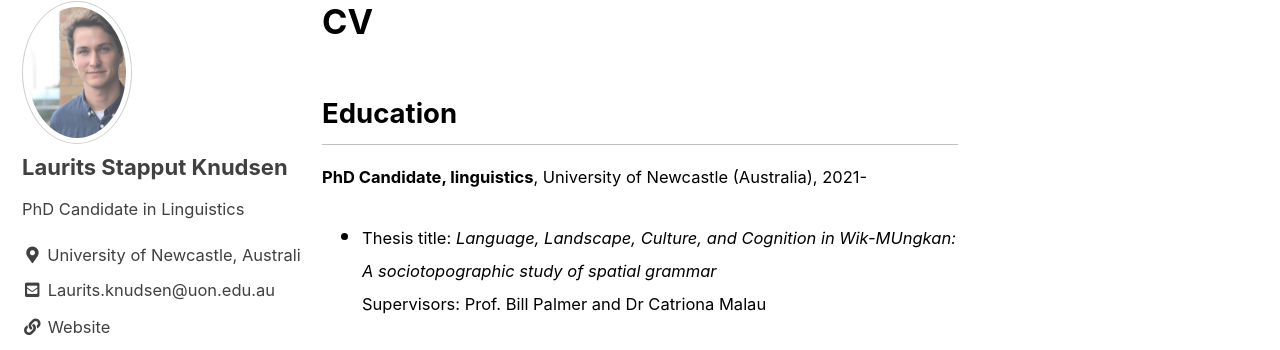
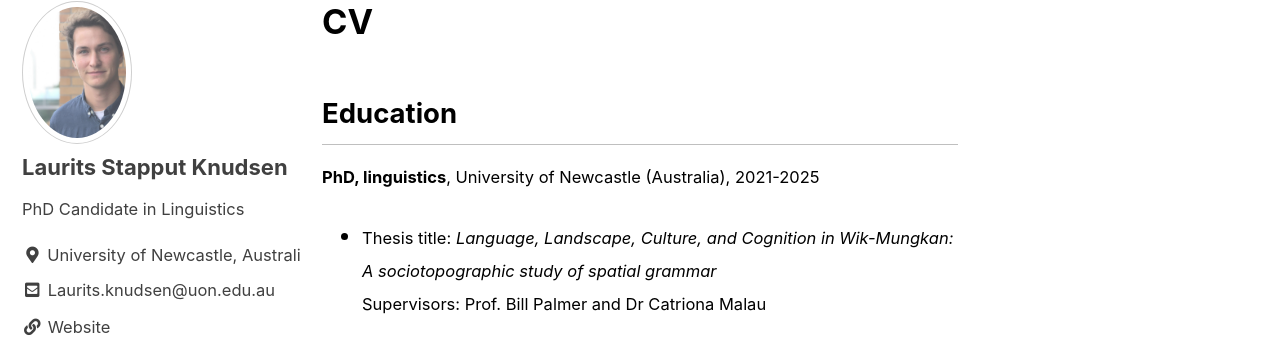
Before and after one commit to lstapputknudsen/lstapputknudsen.github.io, a Jekyll site: the page built from _pages/cv.md, in a window 1280 px wide and 900 px high. Shown: the part 313-663 px from the top of the window. Built offline with Jekyll 4.4.1, drawn with Linux system fonts in a browser that asks for light colours; cached includes are drawn as plain includes.

```diff
--- a/_pages/cv.md
+++ b/_pages/cv.md
@@ -11,9 +11,9 @@ permalink: /cv/
 
 ## Education
 
-<small> **PhD Candidate, linguistics**, University of Newcastle (Australia), 2021-
+<small> **PhD, linguistics**, University of Newcastle (Australia), 2021-2025
 
-* <small> Thesis title: *Language, Landscape, Culture, and Cognition in Wik-MUngkan: A sociotopographic study of spatial grammar*
+* <small> Thesis title: *Language, Landscape, Culture, and Cognition in Wik-Mungkan: A sociotopographic study of spatial grammar*
 Supervisors: Prof. Bill Palmer and Dr Catriona Malau </small>
 
 <small> **MA, Linguistics**, University of Copenhagen, 2021
```
Also changed, not shown: _pages/publications.md (+2 -0 lines), _pages/research.md (+1 -1 lines), index.md (+1 -1 lines), 1 other file.
